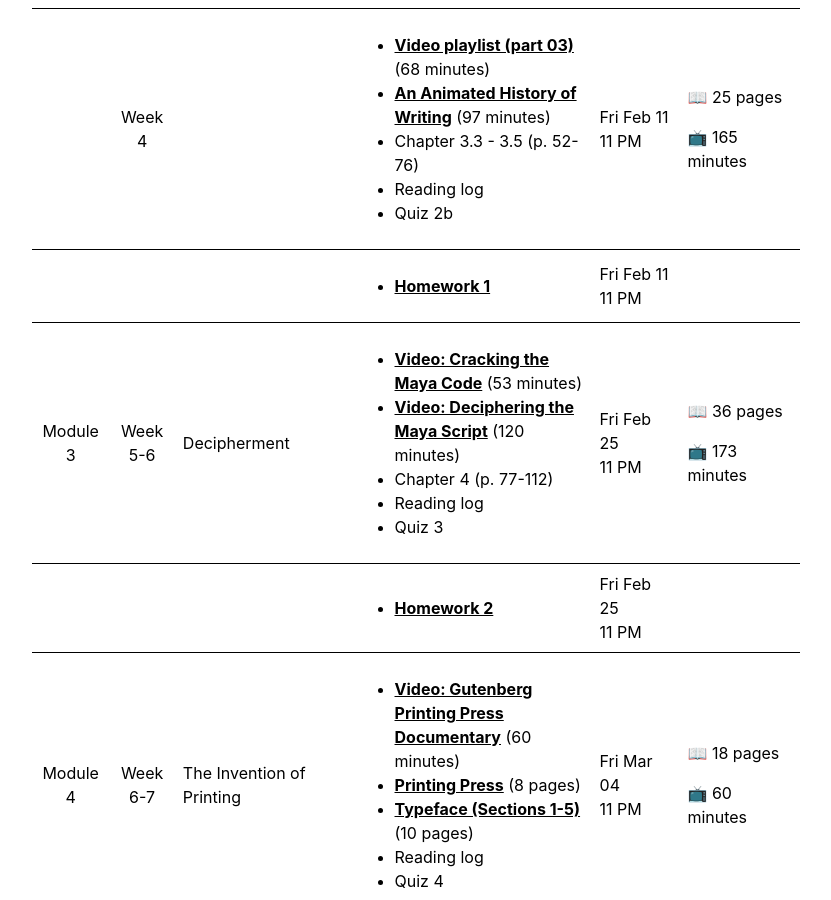
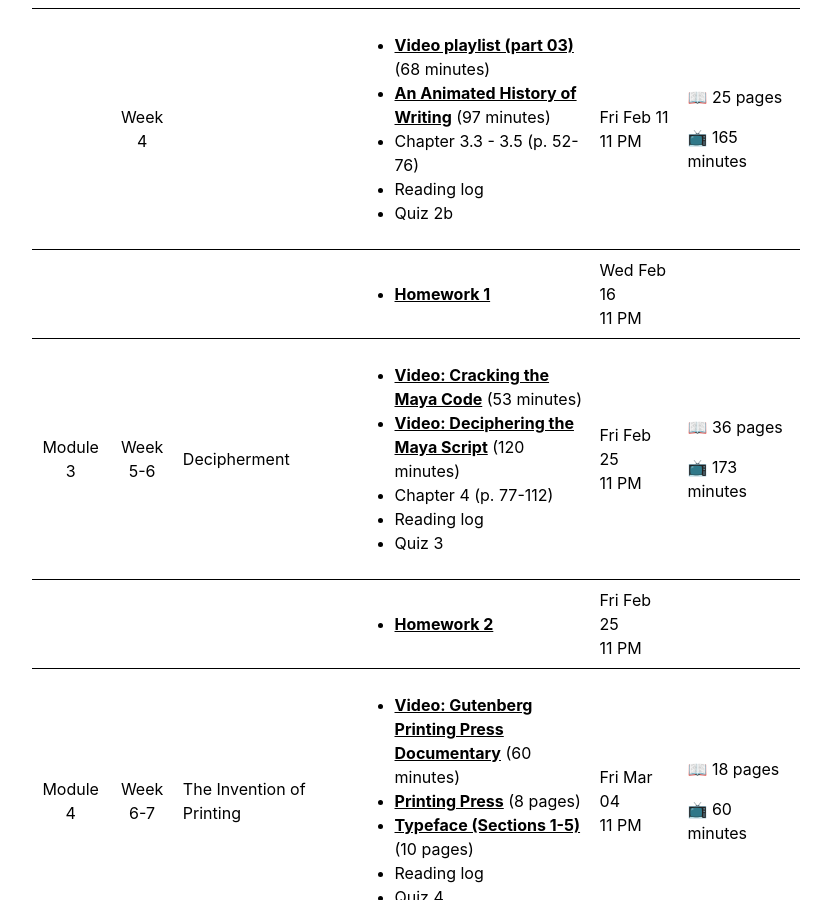
Before and after one commit to 2022-Spring-LING-270/2022-Spring-LING-270.github.io, a Jekyll site: the page built from schedule.md, in a window 1280 px wide and 900 px high, scrolled down 1154 px. Shown: the whole window, without its empty margins (224-1055 px from the left). Built offline with Jekyll 4.4.1, drawn with Linux system fonts in a browser that asks for light colours.

Commit message:
change hw1 deadline

```diff
--- a/_data/schedule.yaml
+++ b/_data/schedule.yaml
@@ -155,7 +155,7 @@
     -
      title: "Quiz 2b"
 -
-  date: "2022-02-11 23:59 CDT"
+  date: "2022-02-16 23:59 CDT"
   reading:
     -
      title: "Homework 1"
```
